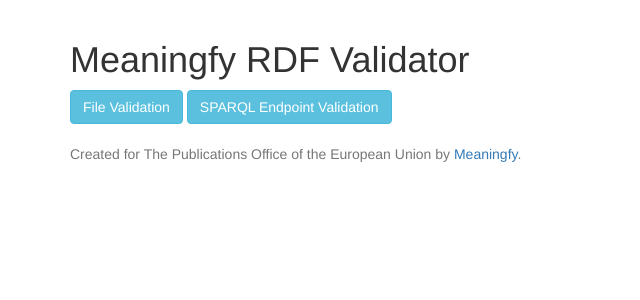
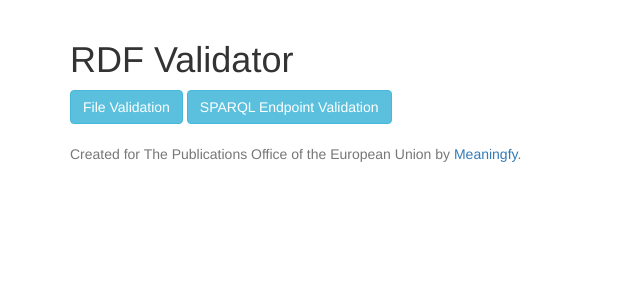
Before and after one commit to meaningfy-ws/rdf-validator-ws, a Flask app: page / in a window 1280 px wide. Shown: the part 52-352 px from the top of the page, without its empty margins (0-640 px from the left). Run offline with Flask 2, Linux system fonts and the light colour scheme; some libraries are stand-ins or nearby versions.

Commit message:
Update index.html title
Co-authored-by: Eugeniu Costetchi <costezki@users.noreply.github.com>

```diff
--- a/validator/entrypoints/ui/templates/index.html
+++ b/validator/entrypoints/ui/templates/index.html
@@ -2,7 +2,7 @@
 {% set active_page = "index" %}
 
 {% block app_content %}
-    <h1 id="title">Meaningfy RDF Validator</h1>
+    <h1 id="title">RDF Validator</h1>
     <div id="validators">
         {% for href, _, caption in navigation_bar %}
             <a class="btn btn-info" href="{{ href }}">{{ caption }} Validation</a>
```
